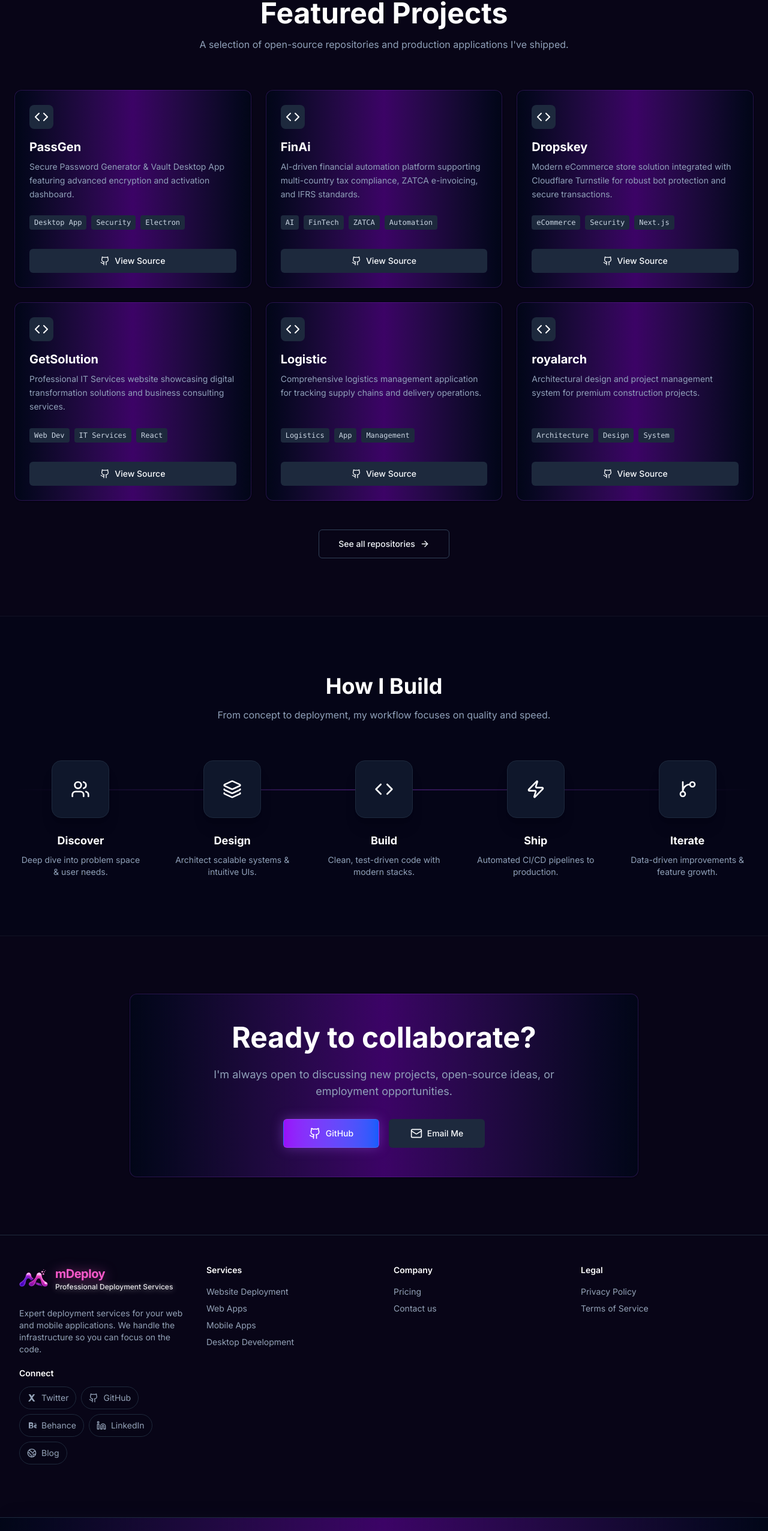
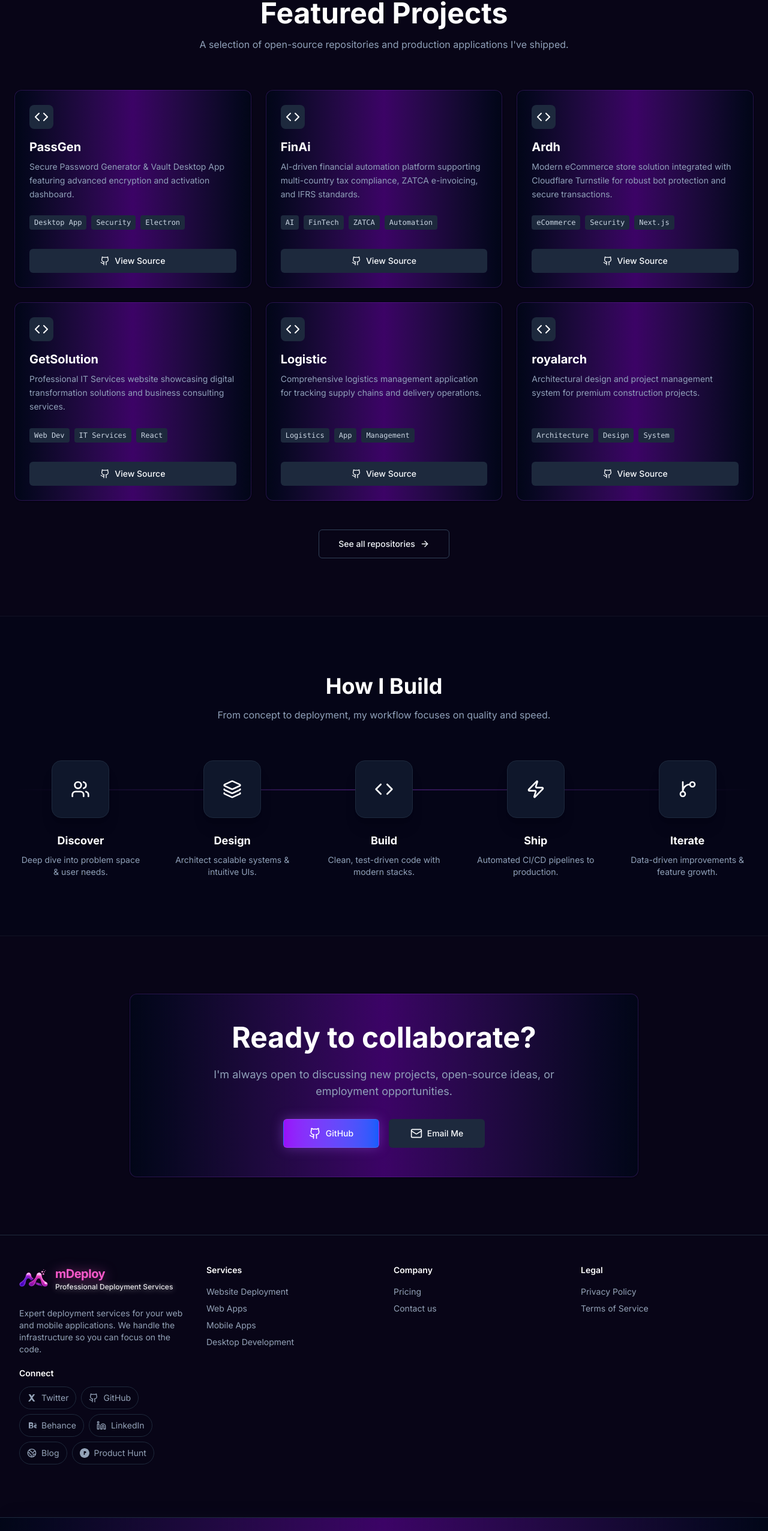
Before and after one commit to Jalal-Nasser/GitDeploy, a Next.js app: page / in a window 1280 px wide. Shown: the part 1147-3700 px from the top of the page at 60% size. Built offline with nearby package versions, Linux system fonts and the light colour scheme.

Commit message:
feat: Implement initial Next.js landing page with project showcase, development process, and VS Code settings.

```diff
--- a/app/page.tsx
+++ b/app/page.tsx
@@ -42,9 +42,9 @@ const projects = [
         tags: ["AI", "FinTech", "ZATCA", "Automation"],
     },
     {
-        name: "Dropskey",
+        name: "Ardh",
         description: "Modern eCommerce store solution integrated with Cloudflare Turnstile for robust bot protection and secure transactions.",
-        repoUrl: "https://github.com/mDeploys/Dropskey",
+        repoUrl: "https://github.com/Jalal-Nasser/ARDH",
         tags: ["eCommerce", "Security", "Next.js"],
     },
     {
@@ -555,30 +555,34 @@ function Footer() {
                                     <svg xmlns="http://www.w3.org/2000/svg" width="24" height="24" viewBox="0 0 24 24" fill="none" stroke="currentColor" strokeWidth="2" strokeLinecap="round" strokeLinejoin="round" className="lucide lucide-earth h-4 w-4" aria-hidden="true"><path d="M21.54 15H17a2 2 0 0 0-2 2v4.54"></path><path d="M7 3.34V5a3 3 0 0 0 3 3a2 2 0 0 1 2 2c0 1.1.9 2 2 2a2 2 0 0 0 2-2c0-1.1.9-2 2-2h3.17"></path><path d="M11 21.95V18a2 2 0 0 0-2-2a2 2 0 0 1-2-2v-1a2 2 0 0 0-2-2H2.05"></path><circle cx="12" cy="12" r="10"></circle></svg>
                                     <span>Blog</span>
                                 </a>
+                                <a href="https://www.producthunt.com/@jalalnasser" target="_blank" rel="noopener noreferrer" className="group inline-flex items-center gap-2 rounded-full border border-border bg-background/60 px-3 py-2 text-sm text-muted-foreground transition hover:border-primary/60 hover:text-primary hover:bg-primary/5">
+                                    <svg viewBox="0 0 24 24" fill="currentColor" aria-hidden="true" className="h-4 w-4"><path d="M12 24C5.37 24 0 18.63 0 12S5.37 0 12 0s12 5.37 12 12-5.37 12-12 12zm1.6-11.8c1.32 0 2.4-1.08 2.4-2.4 0-1.32-1.08-2.4-2.4-2.4H10v9h2.4v-4.2h1.2z"></path></svg>
+                                    <span>Product Hunt</span>
+                                </a>
                             </div>
                         </div>
                     </div>
                     <div>
                         <h4 className="mb-4 text-sm font-semibold">Services</h4>
                         <ul className="space-y-2 text-sm">
-                            <li><Link className="text-muted-foreground hover:text-foreground" href="/#services">Website Deployment</Link></li>
-                            <li><Link className="text-muted-foreground hover:text-foreground" href="/#services">Web Apps</Link></li>
-                            <li><Link className="text-muted-foreground hover:text-foreground" href="/#services">Mobile Apps</Link></li>
-                            <li><Link className="text-muted-foreground hover:text-foreground" href="/#services">Desktop Development</Link></li>
+                            <li><a className="text-muted-foreground hover:text-foreground" href="https://mdeploy.dev/#services">Website Deployment</a></li>
+                            <li><a className="text-muted-foreground hover:text-foreground" href="https://mdeploy.dev/#services">Web Apps</a></li>
+                            <li><a className="text-muted-foreground hover:text-foreground" href="https://mdeploy.dev/#services">Mobile Apps</a></li>
+                            <li><a className="text-muted-foreground hover:text-foreground" href="https://mdeploy.dev/#services">Desktop Development</a></li>
                         </ul>
                     </div>
                     <div>
                         <h4 className="mb-4 text-sm font-semibold">Company</h4>
                         <ul className="space-y-2 text-sm">
-                            <li><Link className="text-muted-foreground hover:text-foreground" href="/calculator">Pricing</Link></li>
-                            <li><Link className="text-muted-foreground hover:text-foreground" href="/contact">Contact us</Link></li>
+                            <li><a className="text-muted-foreground hover:text-foreground" href="https://mdeploy.dev/calculator">Pricing</a></li>
+                            <li><a className="text-muted-foreground hover:text-foreground" href="https://mdeploy.dev/contact">Contact us</a></li>
                         </ul>
                     </div>
                     <div>
                         <h4 className="mb-4 text-sm font-semibold">Legal</h4>
                         <ul className="space-y-2 text-sm">
-                            <li><Link className="text-muted-foreground hover:text-foreground" href="/privacy">Privacy Policy</Link></li>
-                            <li><Link className="text-muted-foreground hover:text-foreground" href="/terms">Terms of Service</Link></li>
+                            <li><a className="text-muted-foreground hover:text-foreground" href="https://mdeploy.dev/privacy">Privacy Policy</a></li>
+                            <li><a className="text-muted-foreground hover:text-foreground" href="https://mdeploy.dev/terms">Terms of Service</a></li>
                         </ul>
                     </div>
                 </div>
```
